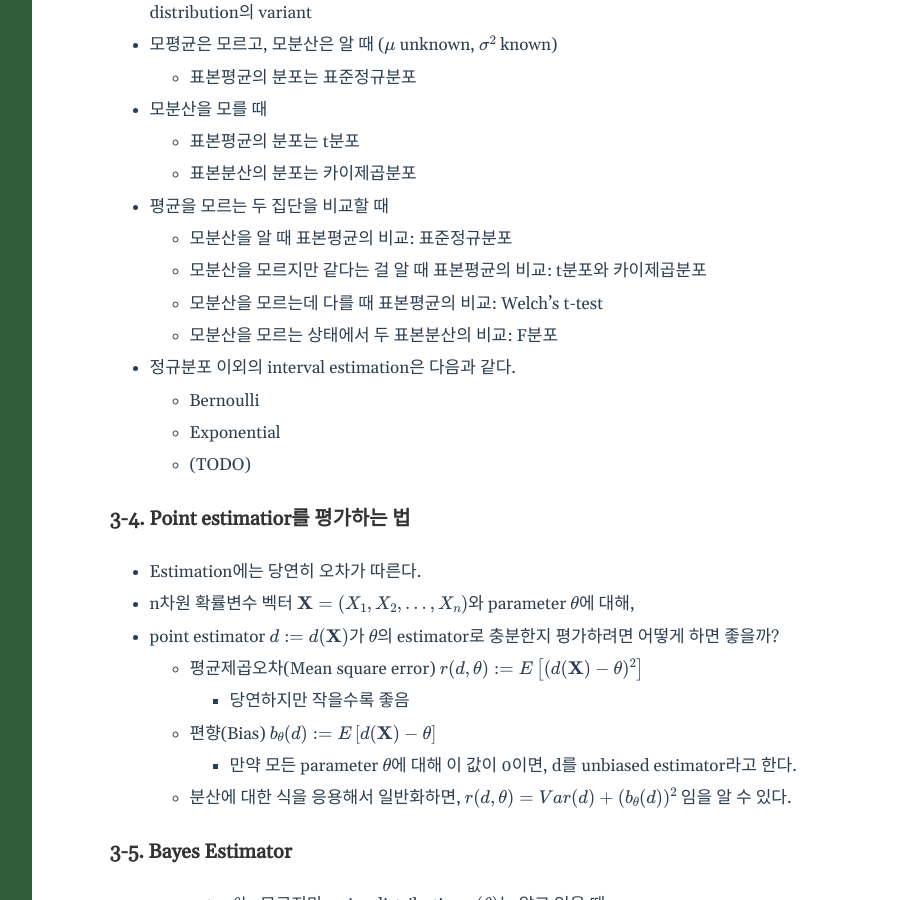
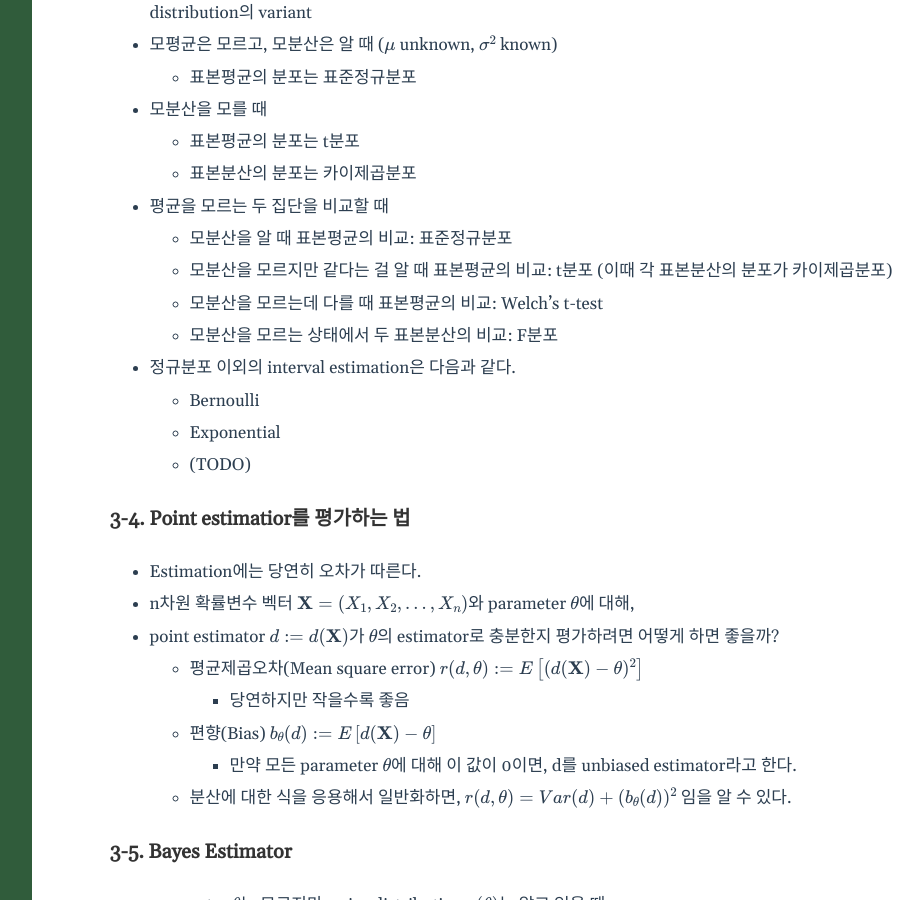
Before and after one commit to froggo-roggo/froggo-roggo.github.io, a Jekyll site: the page built from _posts/2026-07-22-basicstat.markdown, in a window 1280 px wide and 900 px high, scrolled down 2132 px. Shown: the whole window, without its empty margins (238-1161 px from the left). Built offline with Jekyll 4.4.1, drawn with Linux system fonts in a browser that asks for light colours.

Commit message:
modify statistics post

```diff
--- a/_posts/2026-07-22-basicstat.markdown
+++ b/_posts/2026-07-22-basicstat.markdown
@@ -66,7 +66,7 @@ use_math: true
 	- 표본분산의 분포는 카이제곱분포
 - 평균을 모르는 두 집단을 비교할 때
     - 모분산을 알 때 표본평균의 비교: 표준정규분포
-	- 모분산을 모르지만 같다는 걸 알 때 표본평균의 비교: t분포와 카이제곱분포
+	- 모분산을 모르지만 같다는 걸 알 때 표본평균의 비교: t분포 (이때 각 표본분산의 분포가 카이제곱분포)
 	- 모분산을 모르는데 다를 때 표본평균의 비교: Welch's t-test
 	- 모분산을 모르는 상태에서 두 표본분산의 비교: F분포
 - 정규분포 이외의 interval estimation은 다음과 같다.
```
